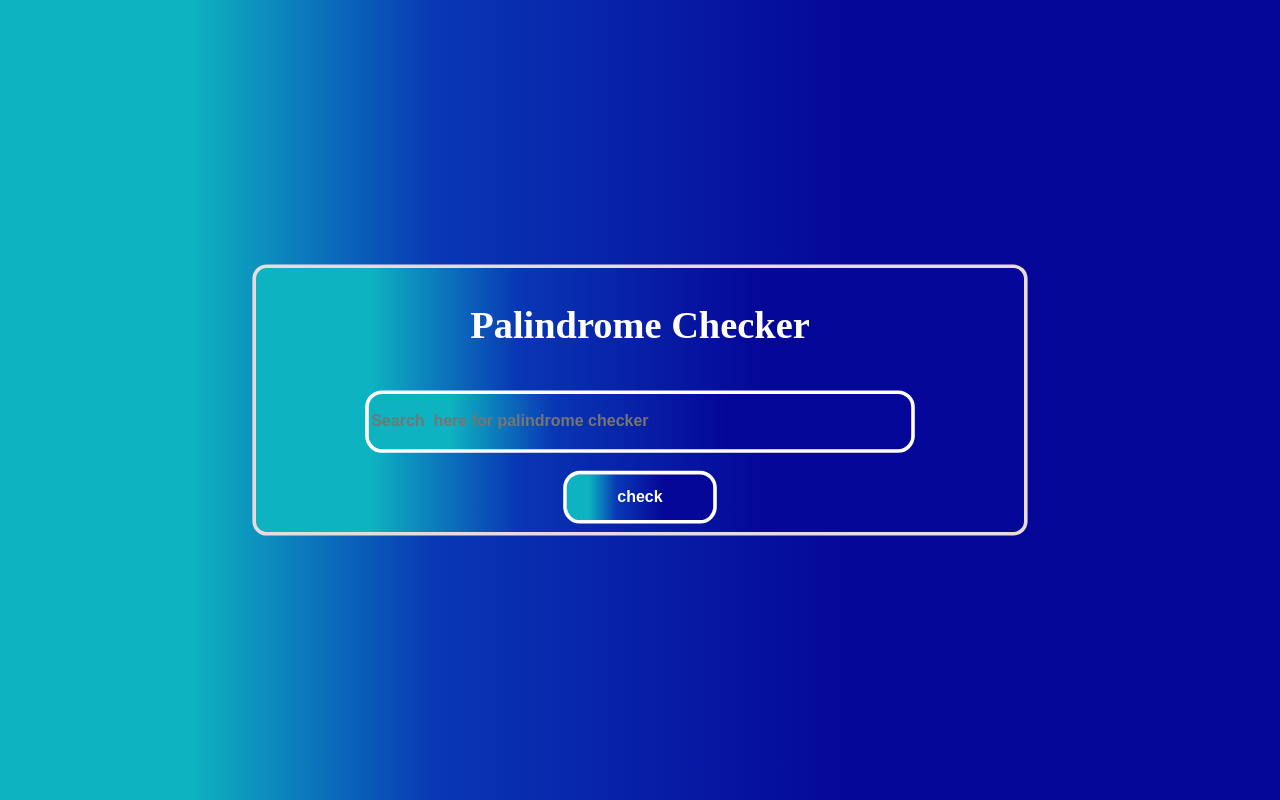
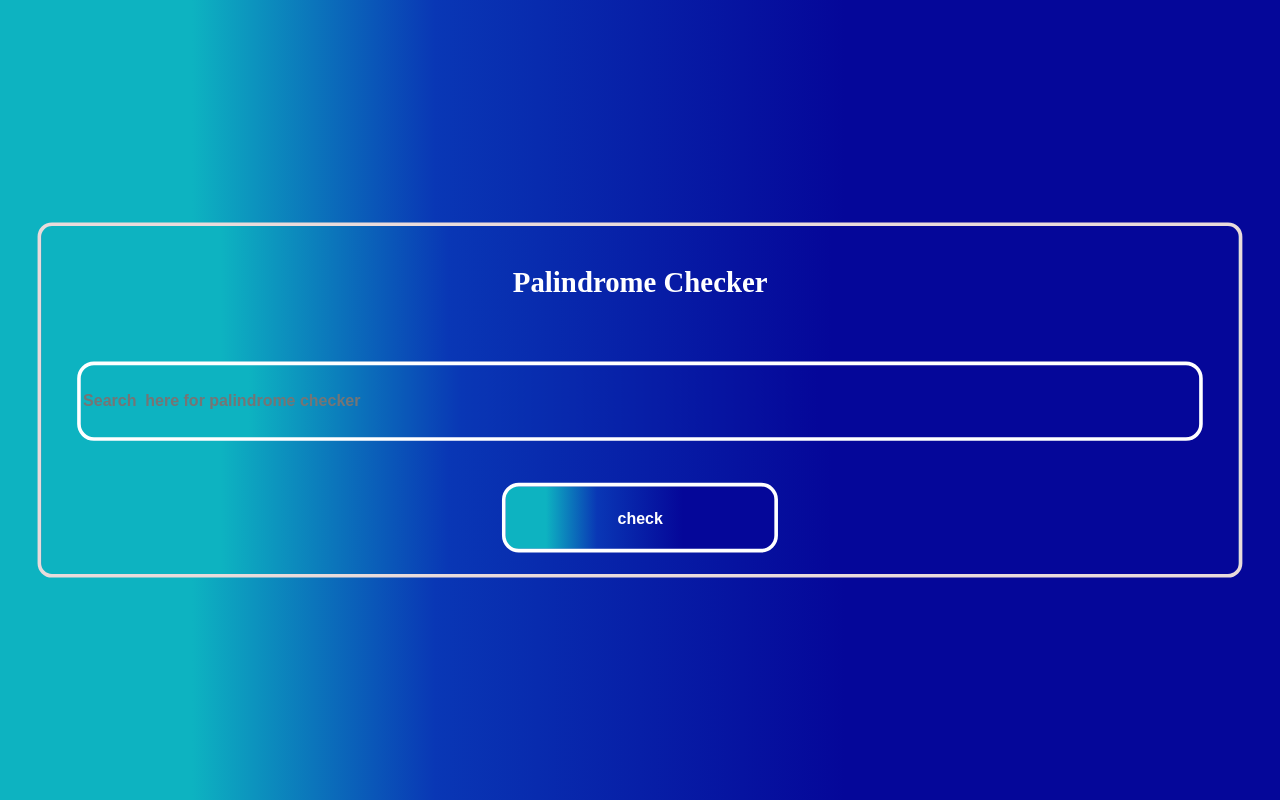
Before and after one commit to muhammadriyansadiq/PalindromeCheckergames, a plain HTML site: page index.html in a window 1280 px wide. Drawn offline with nearby package versions, Linux system fonts and the light colour scheme.

Commit message:
first commit

```diff
--- a/style.css
+++ b/style.css
@@ -10,7 +10,7 @@ body{
 background: linear-gradient(90deg, rgba(13,179,193,1) 15%, rgba(9,55,181,1) 34%, rgba(5,7,153,1) 66%);
 }
 .container{
-    height: 220px;
+    height: 290px;
     width: 50%;
     border: 3px solid rgb(233, 219, 219);
     transform: scale(1.2);
@@ -31,7 +31,7 @@ h1{
 }
 
 #input{
-    width: 70%;
+    /* width: 30%; */
     color: white;
     font-weight: bolder;
     height: 20%;
@@ -46,8 +46,34 @@ background: linear-gradient(90deg, rgba(13,179,193,1) 15%, rgba(9,55,181,1) 34%,
 background: linear-gradient(90deg, rgba(13,179,193,1) 15%, rgba(9,55,181,1) 34%, rgba(5,7,153,1) 66%);
     border-radius: 14px;
     border:  3px solid white;
-    width: 20%;
+    /* width: 20%; */
     color: white;
     font-weight: bolder;
     height: 20%;
 }
+
+@media(min-width:320px){
+    .container{
+        width: 78%;
+    }
+    h1{
+        font-size: 24px;
+    }
+    #input{
+        width: 93%;
+    }
+    #btn{
+        width: 49%;
+    }
+}
+
+@media(min-width:768px){
+#btn{
+    width: 29%;
+}
+}
+@media(min-width:1024px){
+    #btn{
+        width: 23%;
+    }
+    }
```
